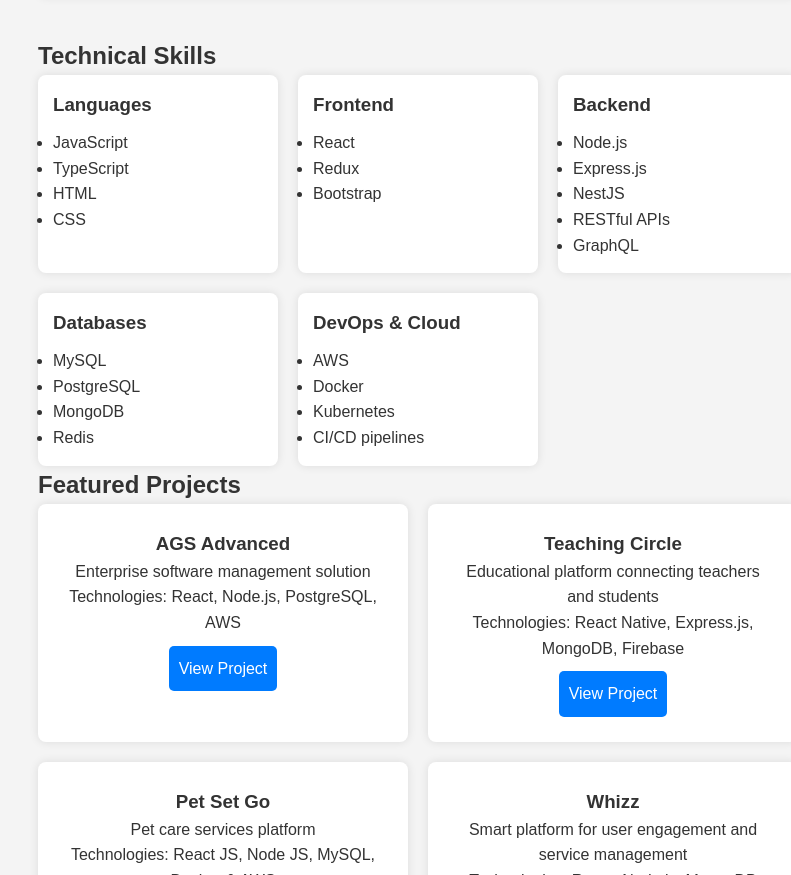
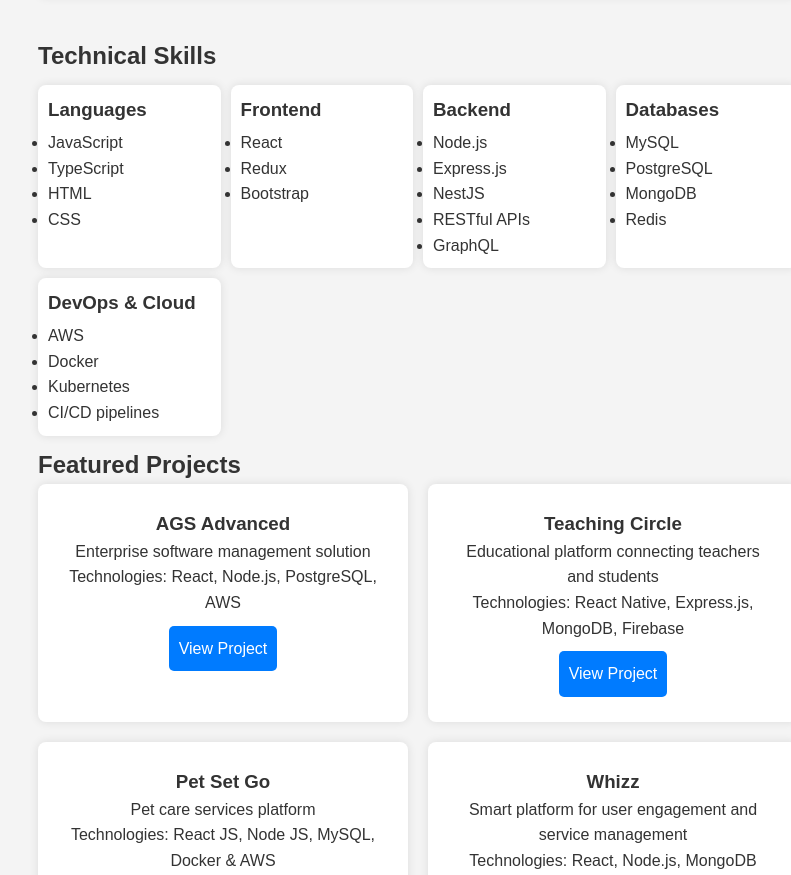
Before and after one commit to wahid-dev1/wahid-dev1, a plain HTML site: page index.html in a window 1280 px wide. Shown: the part 1629-2504 px from the top of the page, without its empty margins (222-1013 px from the left). Drawn offline with Linux system fonts and the light colour scheme; a script that the page names is missing.

Commit message:
Update styles.css

```diff
--- a/styles.css
+++ b/styles.css
@@ -121,13 +121,14 @@ nav ul li a:hover {
 
 .skills-grid {
     display: grid;
-    grid-template-columns: repeat(auto-fill, minmax(200px, 1fr)); /* Responsive grid */
-    gap: 20px; /* Space between items */
+    grid-template-columns: repeat(auto-fill, minmax(180px, 1fr)); /* Responsive grid */
+    gap: 10px; /* Reduced space between items */
+    margin: 10px 0; /* Added margin to the grid */
 }
 
 .skill-category {
     background: white;
-    padding: 15px;
+    padding: 10px;
     border-radius: 8px;
     box-shadow: 0 0 10px rgba(0, 0, 0, 0.1);
     transition: transform 0.2s; /* Animation effect */
@@ -138,7 +139,7 @@ nav ul li a:hover {
 }
 
 .skill-category h3 {
-    margin-bottom: 10px;
+    margin-bottom: 5px; /* Reduced margin */
     font-weight: bold; /* Bold headings */
 }
 
@@ -195,3 +196,14 @@ main {
     margin: 0 auto; /* Center the main content */
     padding: 20px; /* Add some padding */
 }
+
+/* Media Queries for Mobile Responsiveness */
+@media (max-width: 600px) {
+    nav ul {
+        flex-direction: column;
+        align-items: center;
+    }
+    nav ul li {
+        margin: 10px 0; /* Adjust margin for mobile */
+    }
+}
```
